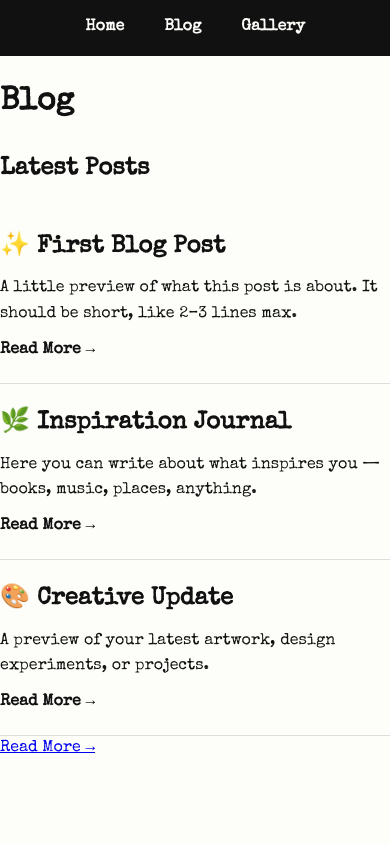
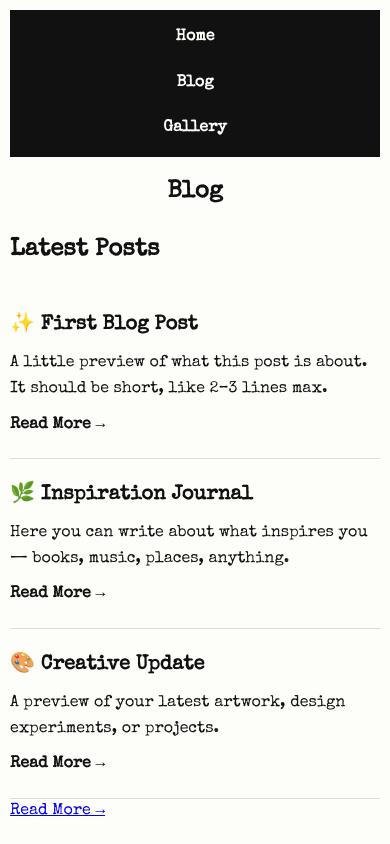
Before and after one commit to irosheema/non-confidential-notebook, a plain HTML site: page blog.html in a window 390 px wide. Drawn offline with nearby package versions, Linux system fonts and the light colour scheme.

Commit message:
Update style.css

```diff
--- a/style.css
+++ b/style.css
@@ -103,3 +103,30 @@ nav a::after {
 nav a:hover::after {
   width: 100%;
 }
+
+/* MOBILE STYLES */
+@media (max-width: 600px) {
+  body {
+    font-size: 16px;
+    padding: 10px;
+  }
+
+  nav {
+    flex-direction: column;
+    align-items: center;
+    gap: 10px;
+  }
+
+  header h1 {
+    font-size: 24px;
+    text-align: center;
+  }
+
+  .blog-post h3 {
+    font-size: 20px;
+  }
+
+  .gallery {
+    grid-template-columns: 1fr;
+  }
+}
```
